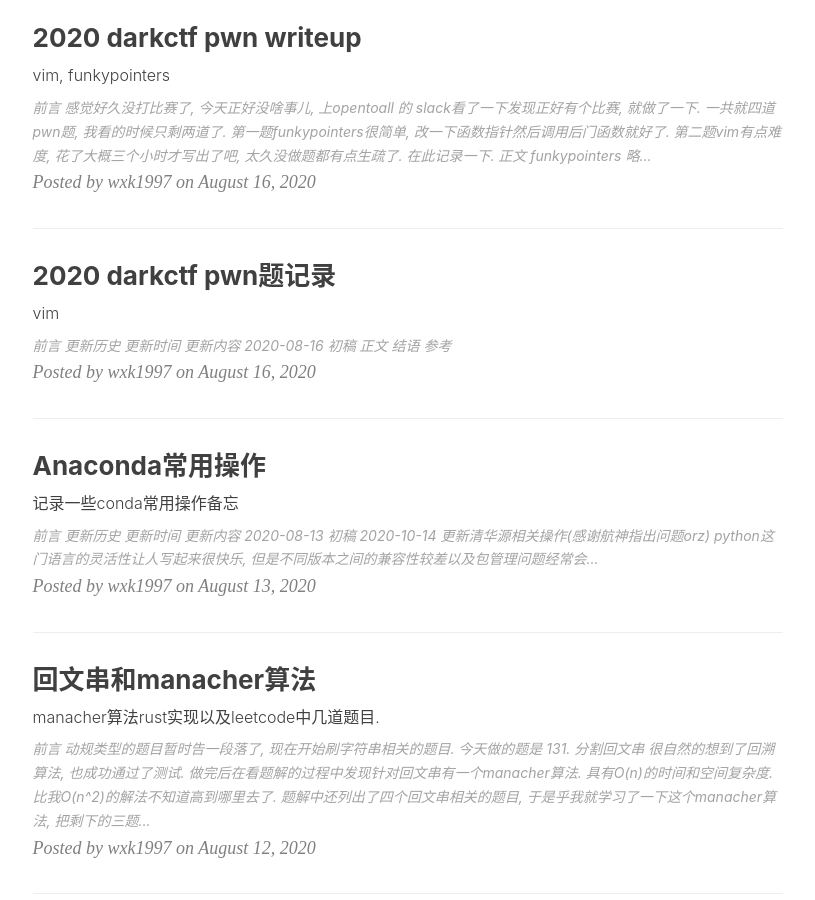
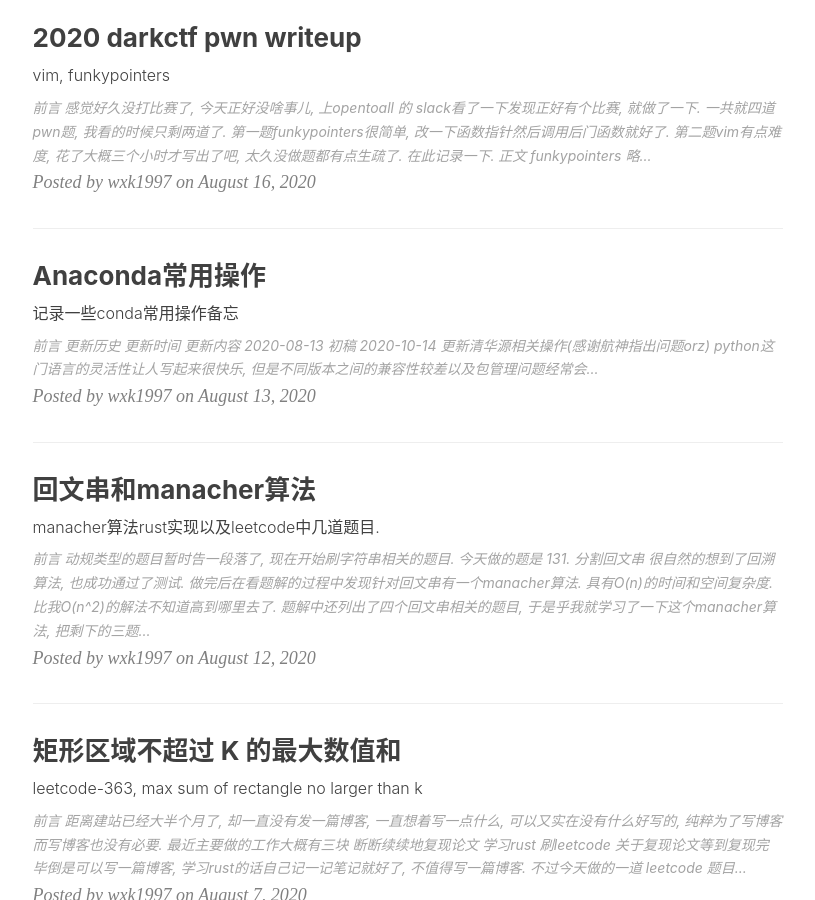
Before and after one commit to pullp/pullp.github.io, a Jekyll site: the page built from index.html, in a window 1280 px wide and 900 px high, scrolled down 1848 px. Shown: the whole window, without its empty margins (135-950 px from the left). Built offline with Jekyll 4.4.1, drawn with Linux system fonts in a browser that asks for light colours; nearby versions of some CDN libraries; the list of posts is cut into pages by our own code; comment, search, counter and statistics services are not loaded; a file with an impossible date is left out.

```diff
--- a/_posts/2020-00-00-0-0.md
+++ b/_posts/2020-00-00-0-0.md
@@ -1,10 +1,10 @@
 ---
 layout:     post
-title:      2020 darkctf pwn题记录
+title:      template
 subtitle:   vim
-date:       2020-08-16
+date:       2020-00-00
 author:     wxk1997
-header-img: img/pwn-bg.png
+header-img: img/default-bg.png
 catalog: true
 tags:
     - ctf
@@ -14,11 +14,11 @@ tags:
 
 # 前言
 
-# 更新历史
-
 | 更新时间  | 更新内容  |
 |  ----     | ----      |
-| 2020-08-16 | 初稿     |
+| 2020-00-00 | 初稿     |
+
+---
 
 # 正文
 
```
